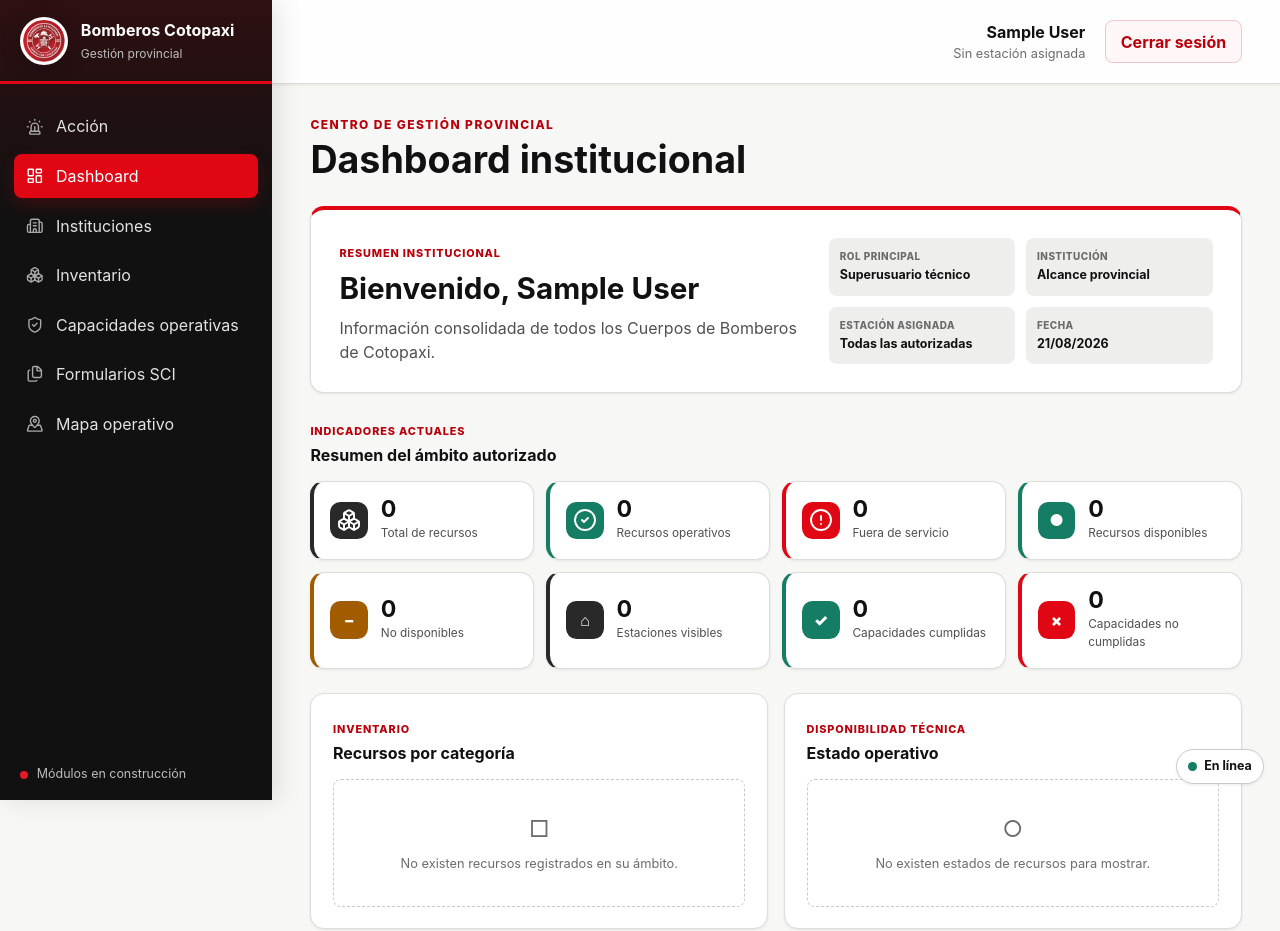
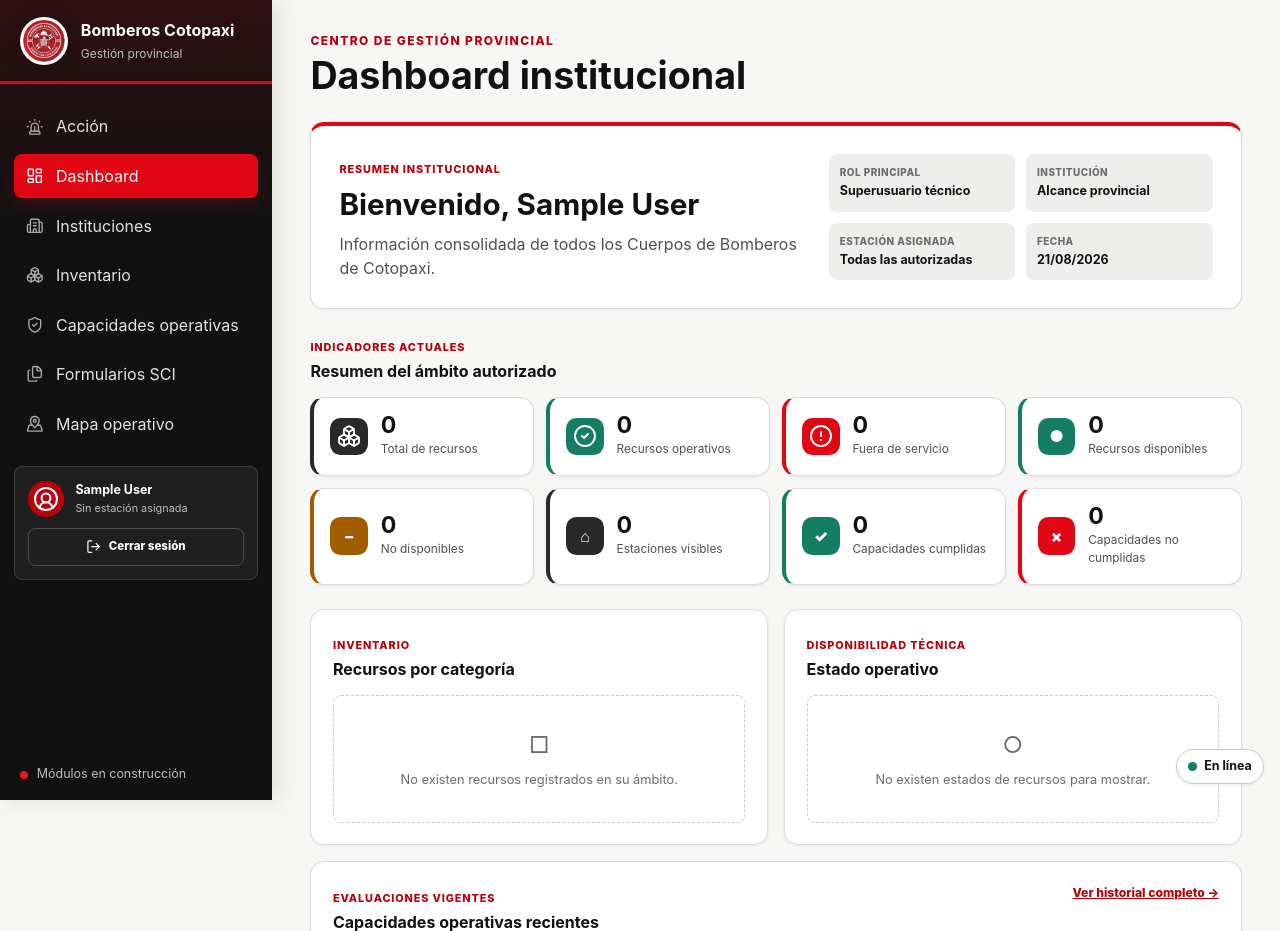
Before and after one commit to Adrian2004-jamv/Bomberos, a Django app: page /dashboard/ in a window 1280 px wide. Shown: the top 931 px of the page. Run offline with Django 5.2, Linux system fonts and the light colour scheme; the visitor is signed in with stand-in values (Sample User, id 1); data comes from the database, SQL or seed files in the repository; data that the repository does not hold is empty; parts of the project's set-up code (start-up, migrations or seed data) failed here and were passed over.

Commit message:
refactor: mover sesion al menu lateral

```diff
--- a/static/css/componentes.css
+++ b/static/css/componentes.css
@@ -95,6 +95,60 @@
     font-size: 0.78rem;
 }
 
+.sidebar-user {
+    display: grid;
+    grid-template-columns: 2.25rem minmax(0, 1fr);
+    gap: 0.7rem;
+    margin: 0 0.85rem;
+    padding: 0.85rem;
+    border: 1px solid rgb(255 255 255 / 12%);
+    border-radius: var(--radius-sm);
+    background: rgb(255 255 255 / 6%);
+}
+
+.sidebar-user__icon {
+    width: 2.25rem;
+    height: 2.25rem;
+    padding: 0.3rem;
+    border-radius: 50%;
+    color: var(--color-white);
+    background: var(--color-red-700);
+}
+
+.sidebar-user__identity {
+    display: grid;
+    align-content: center;
+    min-width: 0;
+}
+
+.sidebar-user__identity strong,
+.sidebar-user__identity span {
+    overflow: hidden;
+    text-overflow: ellipsis;
+    white-space: nowrap;
+}
+
+.sidebar-user__identity strong { color: var(--color-white); font-size: 0.78rem; }
+.sidebar-user__identity span { color: #bdbdbd; font-size: 0.68rem; }
+.sidebar-user form { grid-column: 1 / -1; }
+.sidebar-user button {
+    display: flex;
+    width: 100%;
+    min-height: 2.35rem;
+    align-items: center;
+    justify-content: center;
+    gap: 0.45rem;
+    border: 1px solid rgb(255 255 255 / 20%);
+    border-radius: 0.45rem;
+    color: var(--color-white);
+    background: transparent;
+    font-size: 0.72rem;
+    font-weight: 800;
+    cursor: pointer;
+}
+.sidebar-user button:hover { border-color: var(--color-red-600); background: var(--color-red-700); }
+.sidebar-user button svg { width: 0.95rem; height: 0.95rem; }
+
 .status-dot {
     width: 0.5rem;
     height: 0.5rem;
@@ -112,6 +166,10 @@
     border-bottom: 1px solid var(--color-slate-200);
     background: rgb(255 255 255 / 92%);
     box-shadow: var(--shadow-sm);
+}
+
+@media (min-width: 961px) {
+    .navbar { display: none; }
 }
 
 .navbar__context {
--- a/templates/componentes/navbar.html
+++ b/templates/componentes/navbar.html
@@ -10,17 +10,4 @@
         <span data-lucide="menu" aria-hidden="true"></span>
     </button>
 
-    <div class="navbar__context">
-        <strong>{{ user.get_full_name|default:user.username }}</strong>
-        {% if user.estacion %}
-            <span>{{ user.estacion.nombre }}</span>
-        {% else %}
-            <span>Sin estación asignada</span>
-        {% endif %}
-    </div>
-
-    <form method="post" action="{% url 'usuarios:logout' %}">
-        {% csrf_token %}
-        <button class="button button--ghost" type="submit">Cerrar sesión</button>
-    </form>
 </header>
--- a/templates/componentes/sidebar.html
+++ b/templates/componentes/sidebar.html
@@ -38,6 +38,22 @@
         </a>
     </nav>
 
+    <section class="sidebar-user" aria-label="Sesión actual">
+        <span class="sidebar-user__icon" data-lucide="circle-user-round" aria-hidden="true"></span>
+        <div class="sidebar-user__identity">
+            <strong>{{ user.get_full_name|default:user.username }}</strong>
+            {% if user.estacion %}
+                <span>{{ user.estacion.nombre }}</span>
+            {% else %}
+                <span>Sin estación asignada</span>
+            {% endif %}
+        </div>
+        <form method="post" action="{% url 'usuarios:logout' %}">
+            {% csrf_token %}
+            <button type="submit"><span data-lucide="log-out" aria-hidden="true"></span>Cerrar sesión</button>
+        </form>
+    </section>
+
     <div class="sidebar__footer">
         <span class="status-dot" aria-hidden="true"></span>
         Módulos en construcción
```
Also changed, not shown: inventario/tests.py (+8 -0 lines).
